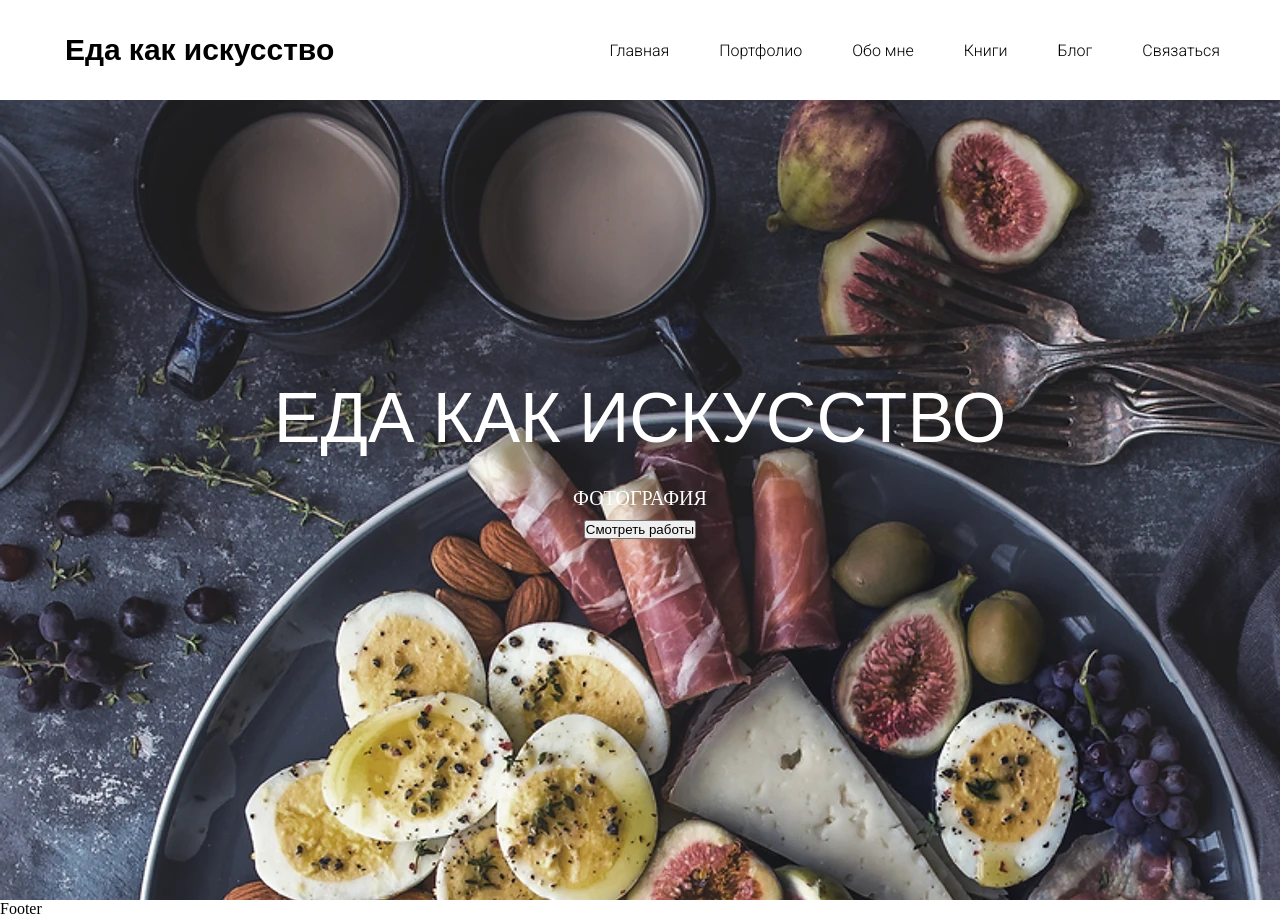
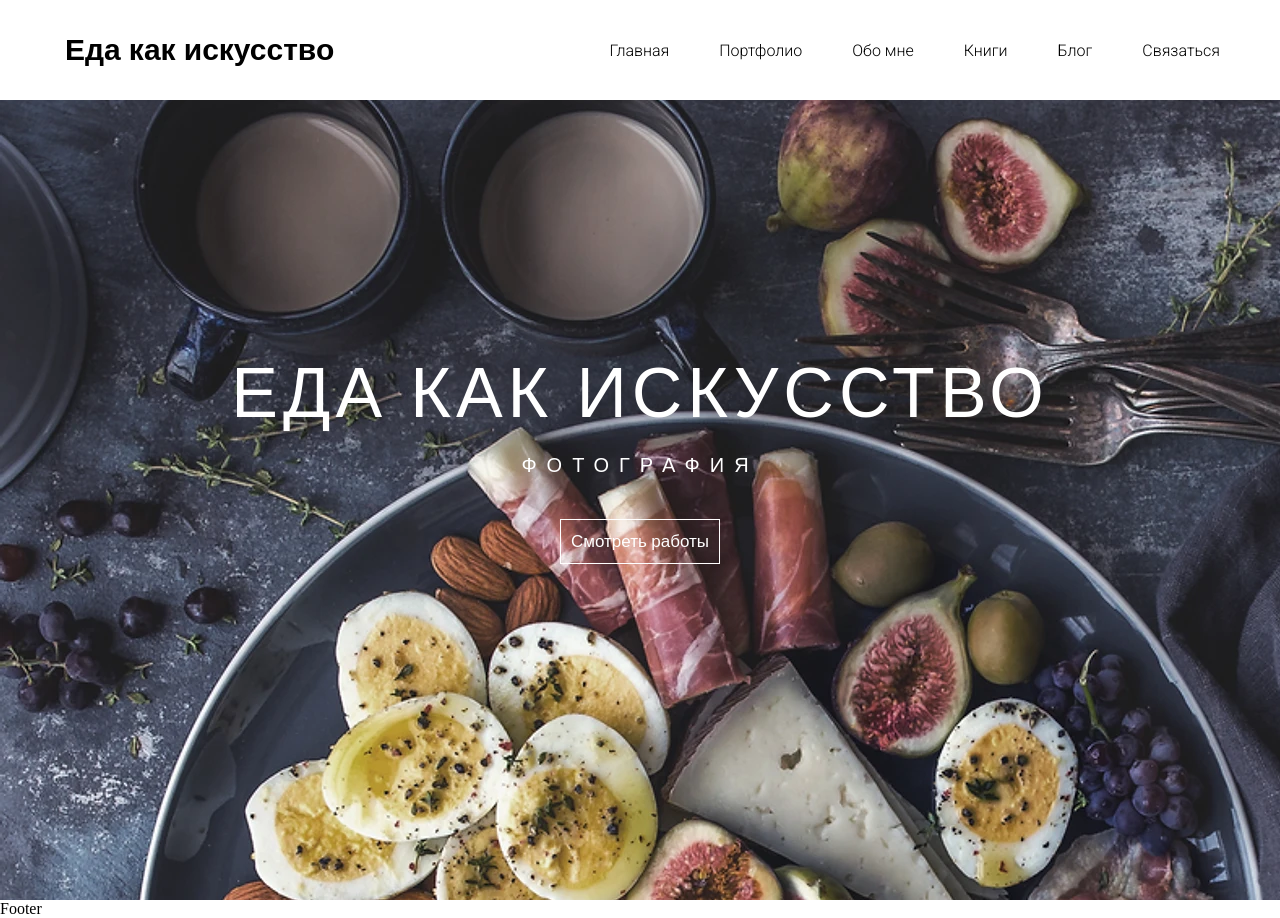
Before and after one commit to NikitOS-1/food-blog, a React (Create React App) app: page / in a window 1280 px wide. Built offline with nearby package versions, Linux system fonts and the light colour scheme.

Commit message:
add component ButtonAll

```diff
--- /dev/null
+++ b/src/componets/ButtonAll/ButtonAll.scss
@@ -0,0 +1,17 @@
+.btn {
+    border: 1px solid white;
+    background-color: transparent;
+    padding: 10px;
+
+    .btn-text {
+        font-family: 'Nunito', sans-serif;
+        color: white;
+        font-size: 17px;
+    }
+
+    &:hover {
+        background-color: rgba(20, 19, 40, 0.746);
+        border: 1px solid rgb(20, 19, 40, 0.666);
+        transition: 0.3s;
+    }
+}
--- /dev/null
+++ b/src/componets/ButtonAll/ButtonAll.tsx
@@ -0,0 +1,14 @@
+import "./ButtonAll.scss";
+
+type Props = {
+  text: string;
+};
+const ButtonAll = ({ text }: Props) => {
+  return (
+    <div className="btn">
+      <span className="btn-text">{text}</span>
+    </div>
+  );
+};
+
+export default ButtonAll;
--- a/src/container/Main/Main.module.scss
+++ b/src/container/Main/Main.module.scss
@@ -15,14 +15,14 @@
         color: white;
         font-family: 'Nunito', sans-serif;
         margin: 10px;
+        letter-spacing: 5px;
     }
 
     .about {
         font-size: 20px;
-        font-weight: 'Roboto', sans-serif;
+        font-family: 'Nunito', sans-serif;
         color: white;
-        margin: 10px;
+        letter-spacing: 10px;
+        margin-bottom: 40px;
     }
-
-    .btn {}
 }
--- a/src/container/Main/Main.tsx
+++ b/src/container/Main/Main.tsx
@@ -1,4 +1,5 @@
 import style from "./Main.module.scss";
+import ButtonAll from "../../componets/ButtonAll/ButtonAll";
 
 type Props = {};
 const Main = (props: Props) => {
@@ -6,7 +7,7 @@ const Main = (props: Props) => {
     <div className={style.main}>
       <div className={style.title}>ЕДА КАК ИСКУССТВО</div>
       <div className={style.about}>ФОТОГРАФИЯ</div>
-      <button className={style.btn}>Смотреть работы</button>
+      <ButtonAll text={"Смотреть работы"} />
     </div>
   );
 };
```
